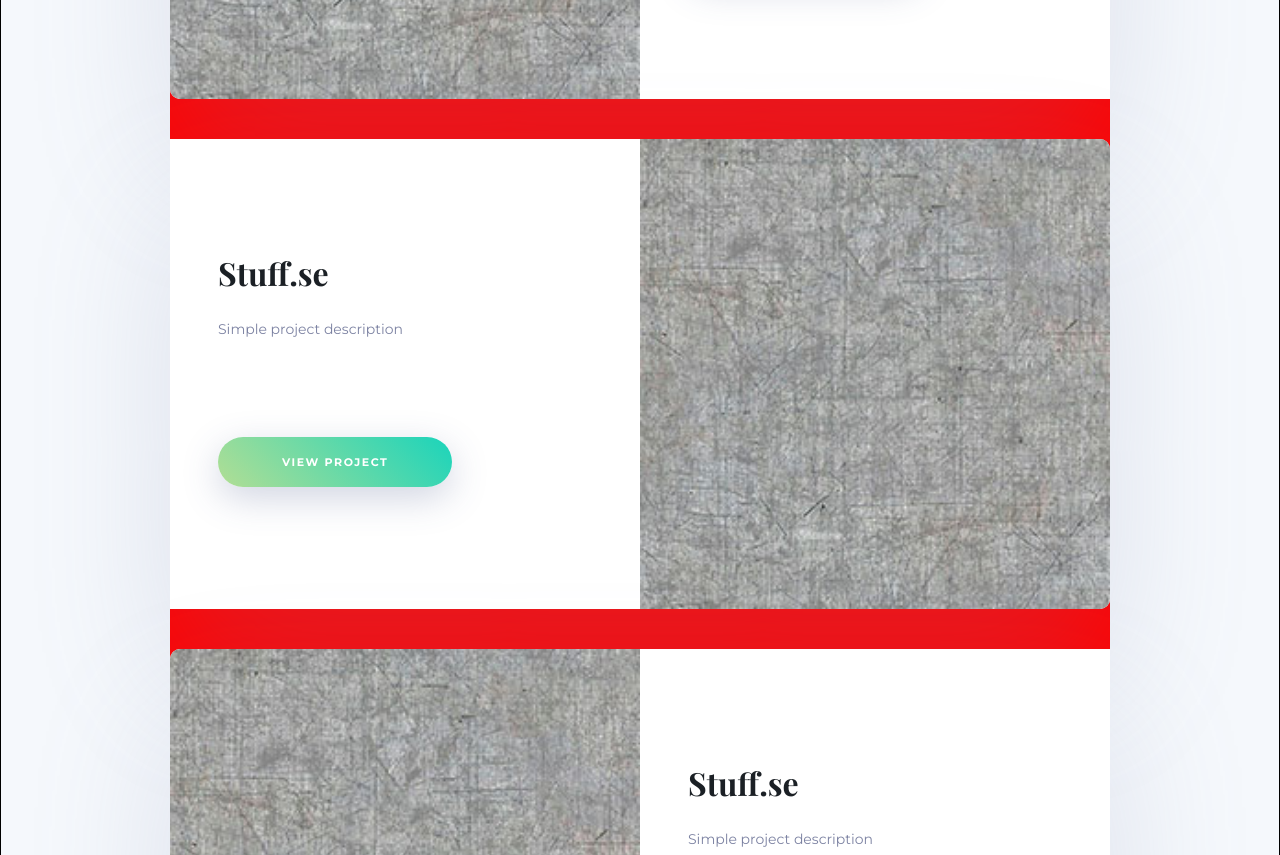
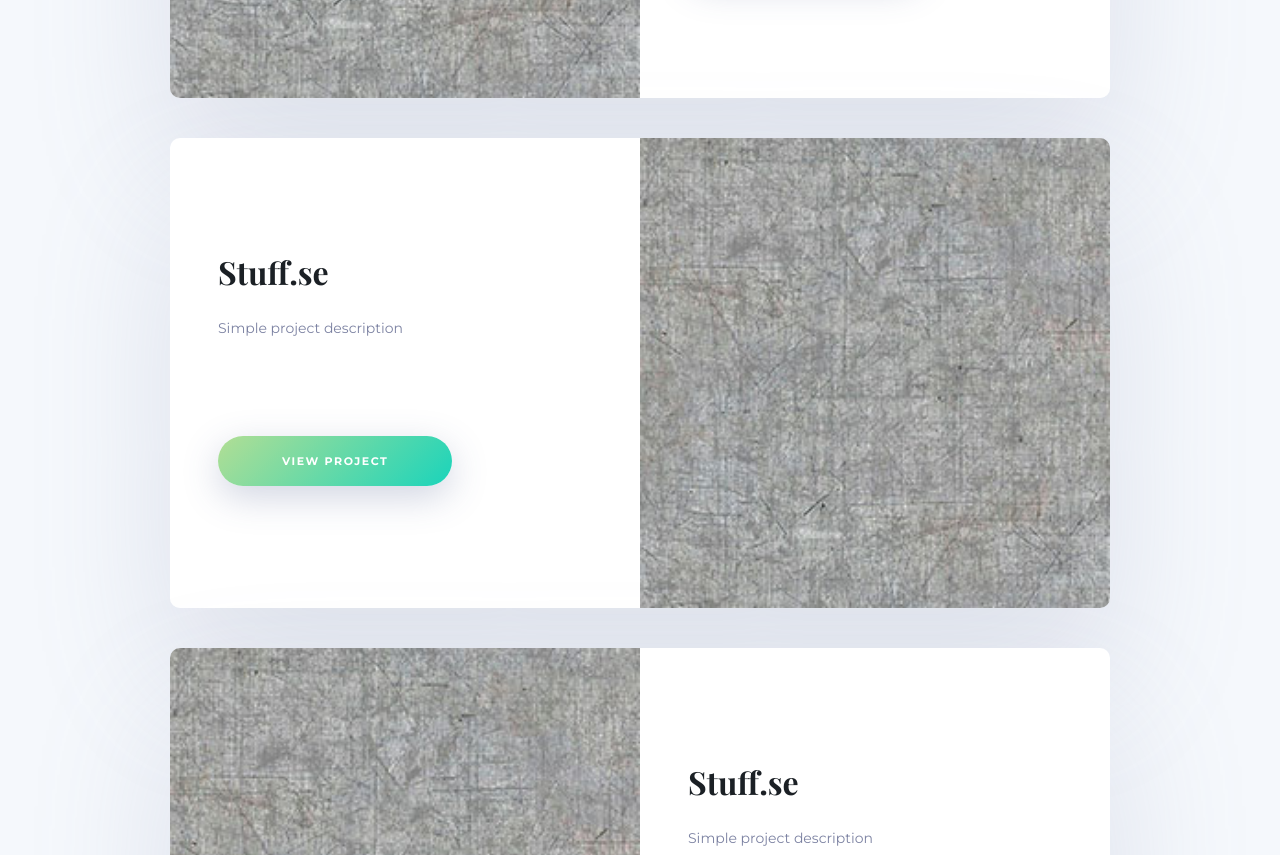
Before and after one commit to Andersgee/andyfx, a Gatsby site: page / in a window 1280 px wide. Shown: the part 820-1675 px from the top of the page. Built offline with nearby package versions, Linux system fonts and the light colour scheme; Gatsby itself is replaced by a stand-in of ours.

Commit message:
Cards remove debug bgcolor

```diff
--- a/src/components/Card/Button/button.module.scss
+++ b/src/components/Card/Button/button.module.scss
@@ -16,19 +16,19 @@
   cursor: pointer;
 }
 
-.button.a {
+.a {
   background: linear-gradient(
     135deg,
     rgb(114, 233, 243) -20%,
-    rgb(64, 77, 230) 120%
+    rgb(64, 78, 230) 120%
   );
 }
 
-.button.b {
-  background: linear-gradient(225deg, rgb(26, 212, 187), rgb(178, 222, 148));
+.b {
+  background: linear-gradient(135deg, rgb(178, 222, 148), rgb(26, 212, 187));
 }
 
-button.c {
+.c {
   background-image: linear-gradient(
     135deg,
     rgb(130, 84, 229),
--- a/src/components/Card/Card.jsx
+++ b/src/components/Card/Card.jsx
@@ -12,7 +12,7 @@ export default function Card({ title, content, variant, href, flip }) {
         className={clsx(styles.cardimage, flip && styles.flip)}
         alt={title}
       />
-      <div className={clsx(styles.cardcontent)}>
+      <div className={clsx(styles.cardcontent, flip && styles.flip)}>
         <div>
           <h2>{title}</h2>
           <div>{content}</div>
--- a/src/components/Card/card.module.scss
+++ b/src/components/Card/card.module.scss
@@ -9,7 +9,7 @@ $borderradius: 10px;
   height: 522px;
   //max-width: $md;
   width: 100%;
-  background: $color-paper;
+  //background: $color-paper;
   border-radius: $borderradius;
   box-shadow: 0 70px 140px 0 rgba(130, 136, 171, 0.2);
 
@@ -65,6 +65,7 @@ $borderradius: 10px;
 }
 
 .cardcontent {
+  background: $color-paper;
   box-sizing: border-box;
   padding: 1rem 3rem 3rem 3rem;
   text-align: center;
@@ -72,12 +73,16 @@ $borderradius: 10px;
   flex-direction: column;
   justify-content: space-evenly;
   width: 100%;
+  height: 50%;
   font-size: 14px;
   color: #7c82a2;
+  border-radius: 0 0 $borderradius $borderradius;
 
   @include media-md-xxl() {
     text-align: left;
     width: 50%;
+    height: 100%;
+    border-radius: 0 $borderradius $borderradius 0;
 
     h2 {
       font-size: 32px;
@@ -87,20 +92,20 @@ $borderradius: 10px;
   @include media-xxl() {
     text-align: left;
     width: 50%;
+    height: 100%;
+    border-radius: 0 $borderradius $borderradius 0;
     h2 {
       font-size: 32px;
     }
   }
-
-  background: $color-paper;
 }
 
-.cardimage.flip {
+.cardcontent.flip {
   @include media-md-xxl() {
-    text-align: left;
+    border-radius: $borderradius 0 0 $borderradius;
   }
 
   @include media-xxl() {
-    text-align: left;
+    border-radius: $borderradius 0 0 $borderradius;
   }
 }
--- a/src/components/Cards/Cards.jsx
+++ b/src/components/Cards/Cards.jsx
@@ -1,12 +1,12 @@
 import * as React from "react";
 import * as styles from "./cards.module.scss";
 import Card from "@components/Card";
-import { border } from "@styles/border.module.scss";
-import clsx from "clsx";
+//import { border } from "@styles/border.module.scss";
+//import clsx from "clsx";
 
 export default function Cards() {
   return (
-    <div className={clsx(styles.container, border)}>
+    <div className={styles.container}>
       <div className={styles.cards}>
         <h2 className={styles.heading}>Latest Works</h2>
         <Card
--- a/src/components/Cards/cards.module.scss
+++ b/src/components/Cards/cards.module.scss
@@ -19,16 +19,16 @@
   max-width: $md;
   //@include media-md-xxl
 
-  background: #0f0;
+  //background: #0f0;
 
   //transition: width 0.5s ease;
   @include media-md-xxl() {
     max-width: 940px;
-    background: #f00;
+    //background: #f00;
   }
 
   @include media-xxl() {
     max-width: 940px;
-    background: #00f;
+    //background: #00f;
   }
 }
--- a/src/components/Hero/hero.module.scss
+++ b/src/components/Hero/hero.module.scss
@@ -2,13 +2,13 @@
 
 .hero {
   text-align: center;
-  background: #0f0;
+  //background: #0f0;
 
   @include media-md-xxl() {
-    background: #f00;
+    //background: #f00;
   }
 
   @include media-xxl() {
-    background: #00f;
+    //background: #00f;
   }
 }
--- a/src/components/LandingPage/LandingPage.jsx
+++ b/src/components/LandingPage/LandingPage.jsx
@@ -8,7 +8,7 @@ export default function LandingPage() {
     <div className={styles.landingpage}>
       <Hero />
       <Cards />
-      <div>landing page bottom</div>
+      {/*<div></div>*/}
     </div>
   );
 }
```
